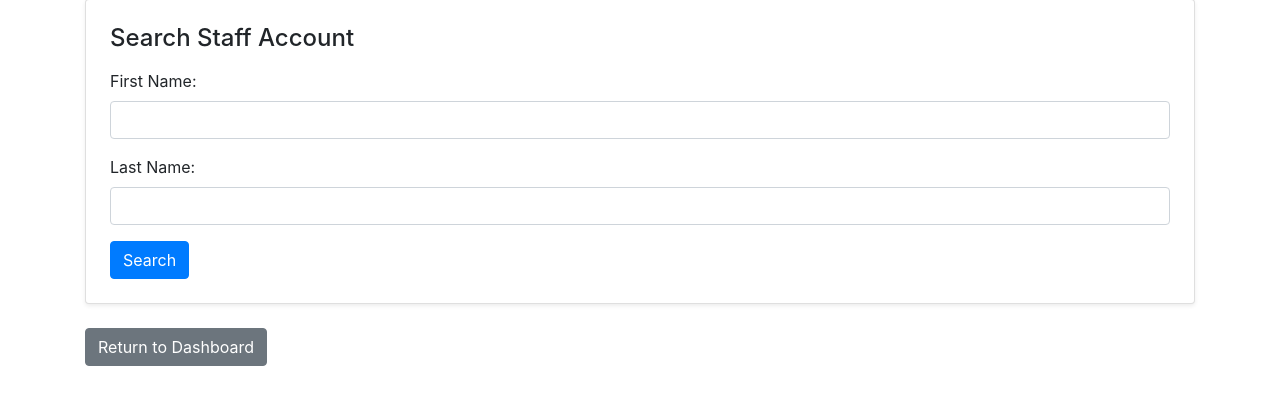
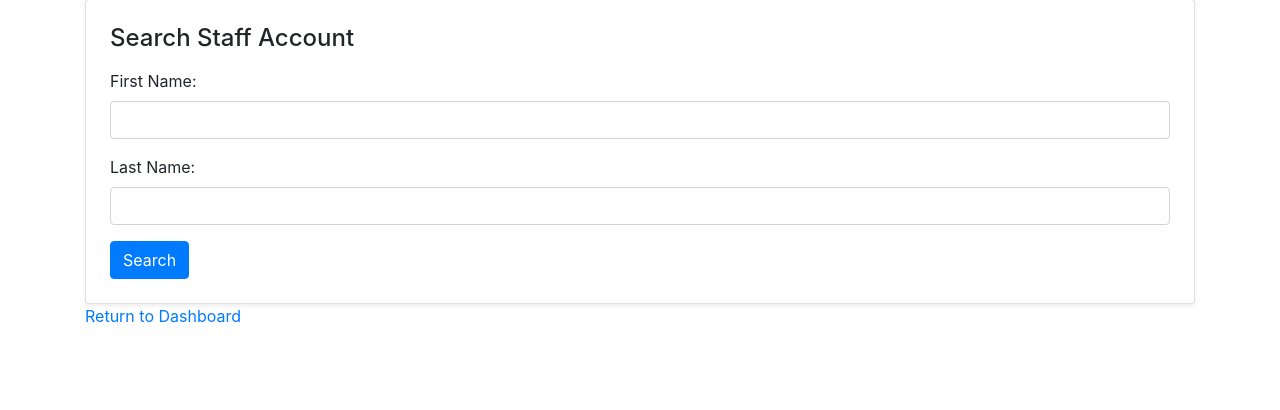
Before and after one commit to YonatanAsfaw/StaffordJunction, a PHP site: page /modify_staff_account.php in a window 1280 px wide. Shown: the part 121-531 px from the top of the page. Run offline with PHP 8.4, Linux system fonts and the light colour scheme; the visitor is signed in with stand-in values (Sample User, id 1).

Commit message:
fix link

```diff
--- a/modify_staff_account.php
+++ b/modify_staff_account.php
@@ -187,7 +187,7 @@ if ($_SERVER['REQUEST_METHOD'] == "POST" && isset($_POST['update']) && isset($_P
             <p class="alert alert-success mt-3">Staff member information successfully updated.</p>
         <?php endif; ?>
 
-        <a class="btn btn-secondary mt-4" href="../index.php">Return to Dashboard</a>
+        <a class="button cancel button_style" href="index.php">Return to Dashboard</a>
     </div>
 </body>
 </html>
```
